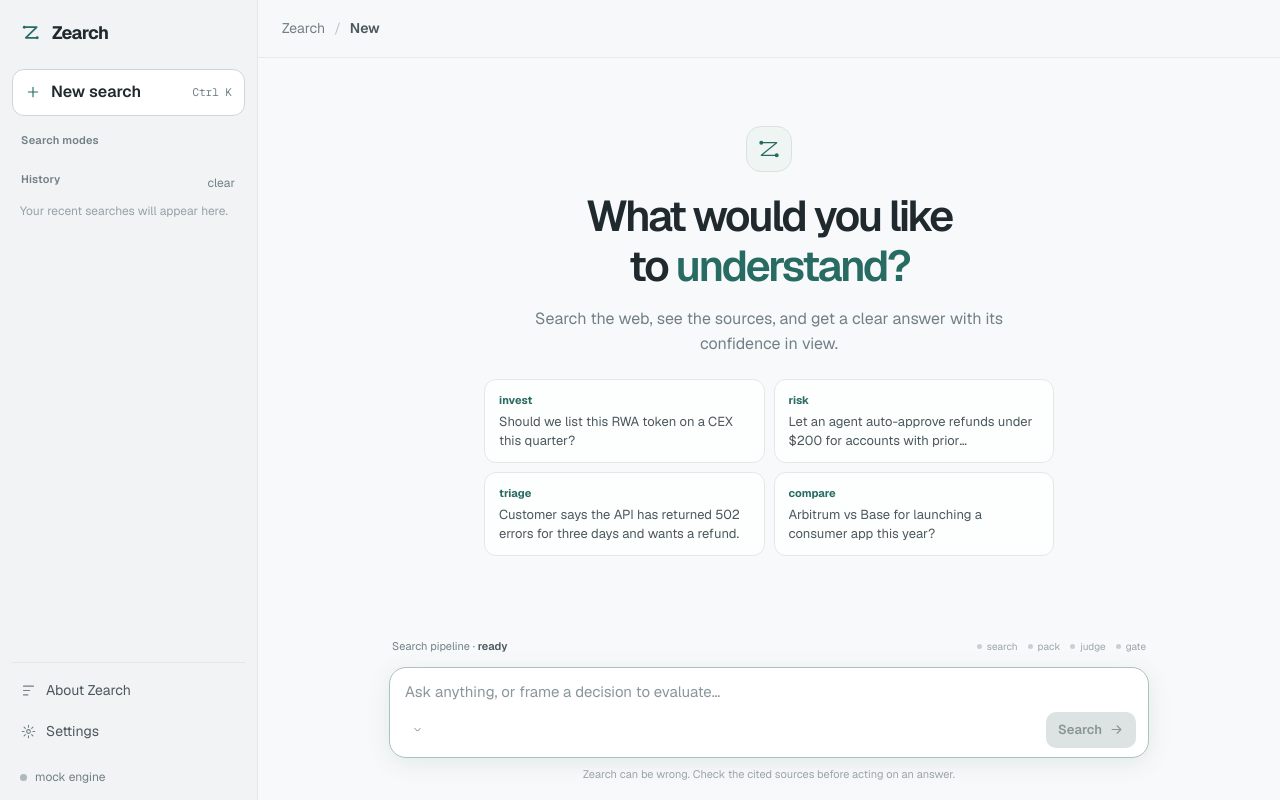
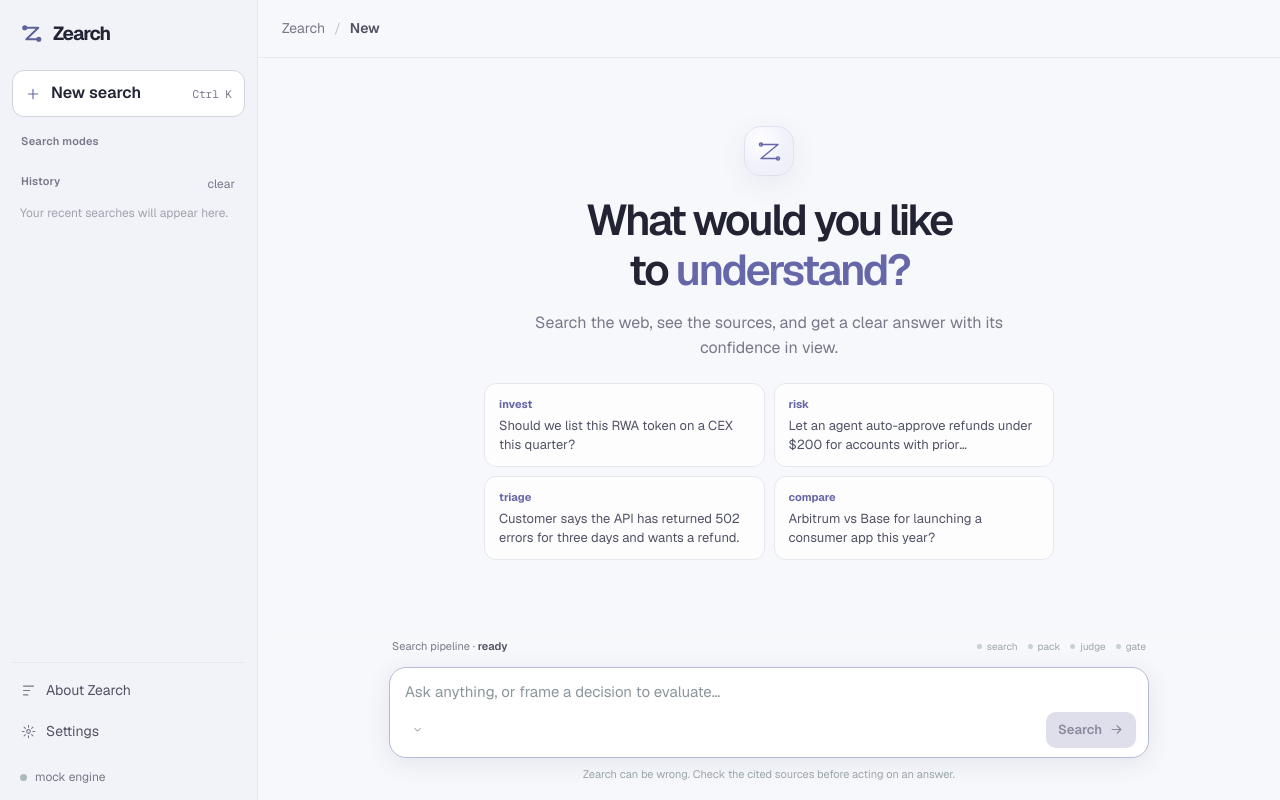
Before and after one commit to brandononchain/verdict, a plain HTML site: page index.html in a window 1280 px wide. Drawn offline with nearby package versions, Linux system fonts and the light colour scheme; no server answers.

Commit message:
Build Zearch brand and Vercel API

```diff
--- a/styles.css
+++ b/styles.css
@@ -1,9 +1,9 @@
 :root{
   color-scheme:light;
-  --bg:#f8f9fa;--surface:#fff;--surface-2:#f2f4f5;--surface-3:#e9edef;
-  --line:#e3e7e9;--line-strong:#cfd6d9;
-  --ink:#202a2e;--ink-2:#4b585d;--muted:#728086;--faint:#97a2a6;
-  --accent:#286b62;--accent-soft:#e7f2ef;--accent-ink:#fff;
+  --bg:#f7f8fb;--surface:#fff;--surface-2:#f1f2f7;--surface-3:#e9eaf1;
+  --line:#e5e6ee;--line-strong:#d1d3df;
+  --ink:#222434;--ink-2:#505264;--muted:#77798a;--faint:#a1a2b0;
+  --accent:#6667a8;--accent-soft:#eeeffa;--accent-ink:#fff;
   --warn:#8c5b13;--warn-dim:#fff4df;--bad:#9c3933;--bad-dim:#fff0ee;
   --f-ui:"Geist",Inter,ui-sans-serif,system-ui,-apple-system,"Segoe UI",sans-serif;
   --f-mono:"Geist Mono",ui-monospace,"SFMono-Regular",Consolas,monospace;
@@ -13,15 +13,15 @@
 html,body{margin:0;min-height:100%;height:100%}
 body{background:var(--bg);color:var(--ink);font:16px/1.55 var(--f-ui);-webkit-font-smoothing:antialiased;text-rendering:optimizeLegibility;overflow:hidden}
 button,input,select,textarea{font:inherit;color:inherit}button{cursor:pointer}svg{display:block}kbd{font:11px var(--f-mono);color:var(--muted)}code{font-family:var(--f-mono);font-size:.92em;color:var(--ink-2)}a{color:inherit}
-:focus-visible{outline:2px solid #44867b;outline-offset:2px;border-radius:6px}.hidden{display:none!important}.muted{color:var(--muted)}
+:focus-visible{outline:2px solid #8586c5;outline-offset:2px;border-radius:6px}.hidden{display:none!important}.muted{color:var(--muted)}
 .sr-only{position:absolute;width:1px;height:1px;overflow:hidden;clip:rect(0 0 0 0);white-space:nowrap}
 .icon-btn svg,.new-btn svg,.rail-link svg,.ghost-btn svg,.decide svg,.pb-pill svg,.menu-btn svg{fill:none;stroke:currentColor;stroke-width:1.7;stroke-linecap:round;stroke-linejoin:round}
 .shell{display:grid;grid-template-columns:var(--rail) minmax(0,1fr);height:100dvh}
-.rail{display:flex;flex-direction:column;gap:18px;padding:17px 12px 12px;background:#f1f3f4;border-right:1px solid var(--line);min-height:0;z-index:30}
+.rail{display:flex;flex-direction:column;gap:18px;padding:17px 12px 12px;background:#f2f3f8;border-right:1px solid var(--line);min-height:0;z-index:30}
 .rail-head{display:flex;align-items:center;justify-content:space-between;padding:2px 7px 4px}
-.brand{display:flex;align-items:center;gap:10px;text-decoration:none;font-weight:650;letter-spacing:-.035em;font-size:18px}
-.brand-mark{width:23px;height:23px;fill:none;stroke:var(--accent);stroke-width:1.8;stroke-linecap:round;stroke-linejoin:round}
-.brand-mark circle{fill:var(--accent);stroke:none}
+.brand{display:flex;align-items:center;gap:9px;text-decoration:none;font-weight:650;letter-spacing:-.055em;font-size:19px}
+.brand-mark{width:25px;height:25px;fill:none;stroke:#5e619a;stroke-width:1.9;stroke-linecap:round;stroke-linejoin:round}
+.brand-mark .mark-orbit{stroke:#9c9dc1;stroke-width:1.15}
 .icon-btn{width:36px;height:36px;display:inline-grid;place-items:center;border:0;border-radius:9px;background:transparent;color:var(--muted)}
 .icon-btn:hover{background:var(--surface-3);color:var(--ink)}.icon-btn svg{width:18px;height:18px}
 .icon-btn.rail-close,.icon-btn.menu-btn{display:none}
@@ -35,34 +35,34 @@ button,input,select,textarea{font:inherit;color:inherit}button{cursor:pointer}sv
 .pb-list button{display:grid;grid-template-columns:8px 1fr;gap:1px 10px;align-items:center;width:100%;text-align:left;padding:8px;border:0;background:none;border-radius:var(--r-sm);color:var(--ink-2)}
 .pb-list button i{width:6px;height:6px;border-radius:50%;background:#aeb9bc}.pb-list button span{font-size:14px;font-weight:520}
 .pb-list button small{grid-column:2;color:var(--muted);font-size:12px;line-height:1.35}
-.pb-list button:hover,.pb-list button[aria-pressed=true]{background:#e6eaeb;color:var(--ink)}.pb-list button[aria-pressed=true] i{background:var(--accent)}
+.pb-list button:hover,.pb-list button[aria-pressed=true]{background:#e8e9f1;color:var(--ink)}.pb-list button[aria-pressed=true] i{background:var(--accent)}
 .history{overflow-y:auto;flex:1;scrollbar-width:thin;scrollbar-color:var(--line-strong) transparent}
 .history li button{display:flex;align-items:center;gap:9px;width:100%;padding:7px 8px;border:0;background:none;border-radius:var(--r-sm);text-align:left;color:var(--ink-2);font-size:13px}
-.history li button:hover,.history li button[aria-current=true]{background:#e6eaeb;color:var(--ink)}
+.history li button:hover,.history li button[aria-current=true]{background:#e8e9f1;color:var(--ink)}
 .dot{flex:0 0 7px;width:7px;height:7px;border-radius:50%;background:#9aa5a9}.dot.act{background:#428277}.dot.review{background:#bc8838}.dot.abstain{background:#b65b53}
 .h-q{overflow:hidden;text-overflow:ellipsis;white-space:nowrap}.h-empty{padding:8px;color:var(--faint);font-size:12px}
 .rail-foot{display:grid;gap:3px;padding-top:9px;border-top:1px solid var(--line)}
 .rail-link{display:flex;align-items:center;gap:10px;padding:8px 9px;border:0;background:none;text-align:left;color:var(--ink-2);border-radius:8px;font-size:14px}
-.rail-link:hover{background:#e6eaeb;color:var(--ink)}.rail-link svg{width:15px;height:15px;color:var(--muted)}
+.rail-link:hover{background:#e8e9f1;color:var(--ink)}.rail-link svg{width:15px;height:15px;color:var(--muted)}
 .mode-chip{display:flex;align-items:center;gap:8px;margin:7px 6px 1px;padding:8px 2px 0;color:var(--muted);font-size:12px}
 .mode-chip i{width:7px;height:7px;border-radius:50%;background:#aeb9bc}.mode-chip.live i{background:#428277}
 .scrim{display:none}
 .stage{display:flex;flex-direction:column;min-width:0;min-height:0;position:relative;background:var(--bg)}
-.stage-top{height:58px;flex:0 0 58px;display:flex;align-items:center;gap:12px;padding:0 24px;border-bottom:1px solid rgba(223,228,230,.7);background:rgba(248,249,250,.92);z-index:2}
+.stage-top{height:58px;flex:0 0 58px;display:flex;align-items:center;gap:12px;padding:0 24px;border-bottom:1px solid rgba(229,230,238,.76);background:rgba(247,248,251,.92);backdrop-filter:blur(16px);z-index:2}
 .crumbs{display:flex;align-items:center;gap:9px;color:var(--muted);font-size:14px;min-width:0}.crumbs em{font-style:normal;color:#bdc5c8}.crumbs b{font-weight:550;color:var(--ink-2);overflow:hidden;text-overflow:ellipsis;white-space:nowrap;max-width:min(42vw,520px)}
 .top-actions{margin-left:auto;display:flex;gap:8px}
 .ghost-btn,.solid-btn{display:inline-flex;align-items:center;justify-content:center;gap:7px;padding:8px 12px;border:1px solid var(--line-strong);border-radius:9px;background:var(--surface);color:var(--ink-2);font-size:13px;font-weight:520}
 .ghost-btn:hover{background:var(--surface-2);color:var(--ink)}.ghost-btn svg{width:15px;height:15px}.solid-btn{background:var(--accent);border-color:var(--accent);color:white}.solid-btn:hover{filter:brightness(.94)}
 .feed{flex:1;min-height:0;overflow:auto;scroll-behavior:smooth;padding:44px 24px 26px;scrollbar-width:thin;scrollbar-color:var(--line-strong) transparent}
 .empty{width:min(100%,var(--col));min-height:calc(100% - 120px);margin:0 auto;display:flex;flex-direction:column;align-items:center;justify-content:center;text-align:center;padding:24px 0 40px;animation:arrive .4s var(--ease) both}
-.welcome-mark{width:46px;height:46px;display:grid;place-items:center;border:1px solid #d9e2e0;border-radius:15px;background:#eff5f3;color:var(--accent);margin-bottom:20px}
-.welcome-mark svg{width:28px;height:28px;fill:none;stroke:currentColor;stroke-width:1.7;stroke-linecap:round;stroke-linejoin:round}.welcome-mark circle{fill:currentColor}
+.welcome-mark{width:50px;height:50px;display:grid;place-items:center;border:1px solid #e0e1ef;border-radius:17px;background:radial-gradient(circle at 32% 28%,#fff 0,#f1f1fb 52%,#eeeff6 100%);color:#6667a8;margin-bottom:20px;box-shadow:0 8px 28px rgba(79,79,142,.08)}
+.welcome-mark svg{width:31px;height:31px;fill:none;stroke:currentColor;stroke-width:1.75;stroke-linecap:round;stroke-linejoin:round}.welcome-mark .mark-orbit{stroke:#aaa9ce;stroke-width:1.05}
 .empty h1{margin:0;color:var(--ink);font-size:clamp(31px,4vw,43px);line-height:1.16;letter-spacing:-.055em;font-weight:580}
 .empty h1 em{color:var(--accent);font-style:normal}
 .lede{max-width:510px;margin:15px auto 23px;color:var(--muted);font-size:16px;line-height:1.55}
 .starters{width:min(100%,570px);display:grid;grid-template-columns:1fr 1fr;gap:9px}
 .starter{min-height:72px;padding:12px 14px;border:1px solid var(--line);border-radius:12px;background:rgba(255,255,255,.72);text-align:left;transition:border-color .16s,background .16s,transform .16s}
-.starter:hover{border-color:#bdccca;background:#fff;transform:translateY(-1px)}
+.starter:hover{border-color:#c5c5dd;background:#fff;transform:translateY(-1px)}
 .starter small{display:block;margin-bottom:4px;color:var(--accent);font-size:11px;font-weight:620}.starter span{display:-webkit-box;overflow:hidden;-webkit-line-clamp:2;-webkit-box-orient:vertical;color:var(--ink-2);font-size:13px;line-height:1.42}
 .thread{width:min(100%,var(--col));margin:0 auto}
 .turn{padding:0 0 30px;margin-bottom:32px;border-bottom:1px solid var(--line);animation:arrive .36s var(--ease) both}
@@ -112,7 +112,7 @@ button,input,select,textarea{font:inherit;color:inherit}button{cursor:pointer}sv
 .pipeline{display:flex;gap:10px;margin:0;padding:0;list-style:none}.pipeline li{display:flex;align-items:center;gap:5px;color:#9ba5a9;font-size:10px}
 .pipeline i{width:5px;height:5px;border-radius:50%;background:#c8d0d2}.pipeline li.run{color:var(--accent)}.pipeline li.run i{background:var(--accent);box-shadow:0 0 0 3px #d9eae6}.pipeline li.done{color:#66847e}.pipeline li.done i{background:#769b93}
 .composer{padding:12px 12px 9px;border:1px solid var(--line-strong);border-radius:17px;background:var(--surface);box-shadow:0 5px 22px rgba(30,48,53,.07);transition:border-color .18s,box-shadow .18s}
-.composer:focus-within{border-color:#a9c3bd;box-shadow:0 5px 24px rgba(39,84,76,.1)}
+.composer:focus-within{border-color:#b8b9d7;box-shadow:0 5px 24px rgba(74,74,137,.11)}
 .composer textarea{display:block;width:100%;max-height:180px;min-height:32px;resize:none;border:0;outline:0;background:transparent;padding:1px 3px 8px;font-size:15px;line-height:1.5;color:var(--ink)}
 .composer textarea::placeholder{color:#8a969b}.composer-row{display:flex;align-items:center;justify-content:space-between;gap:10px}
 .composer-tools{display:flex;align-items:center;gap:12px;min-width:0}.pb-pill{position:relative;display:flex;align-items:center;gap:4px;color:var(--ink-2)}
@@ -120,7 +120,7 @@ button,input,select,textarea{font:inherit;color:inherit}button{cursor:pointer}sv
 .pb-pill svg{position:absolute;right:2px;width:13px;height:13px;color:var(--muted);pointer-events:none}
 .gate-hint{overflow:hidden;text-overflow:ellipsis;white-space:nowrap;color:#9aa4a8;font-size:10px}
 .decide{display:inline-flex;align-items:center;gap:7px;padding:8px 12px;border:0;border-radius:10px;background:var(--accent);color:#fff;font-size:13px;font-weight:580;transition:background .18s,transform .18s}
-.decide:hover{background:#215d55}.decide:active{transform:scale(.98)}.decide:disabled{background:#dce3e2;color:#899694;cursor:not-allowed}.decide svg{width:15px;height:15px}
+.decide:hover{background:#55568f}.decide:active{transform:scale(.98)}.decide:disabled{background:#dedfeb;color:#898a9d;cursor:not-allowed}.decide svg{width:15px;height:15px}
 .fineprint{margin:8px 0 0;text-align:center;color:#9aa4a8;font-size:11px}
 .pending-log{margin:14px 0 0;padding:0;list-style:none;color:var(--muted);font:11px/1.8 var(--f-mono)}.pending-log b{color:var(--accent);font-weight:500}
 .skel{height:120px;margin-top:13px;border-radius:12px;background:linear-gradient(90deg,#f0f2f3 25%,#e8ecee 37%,#f0f2f3 63%);background-size:400% 100%;animation:shimmer 1.3s ease infinite}
```
